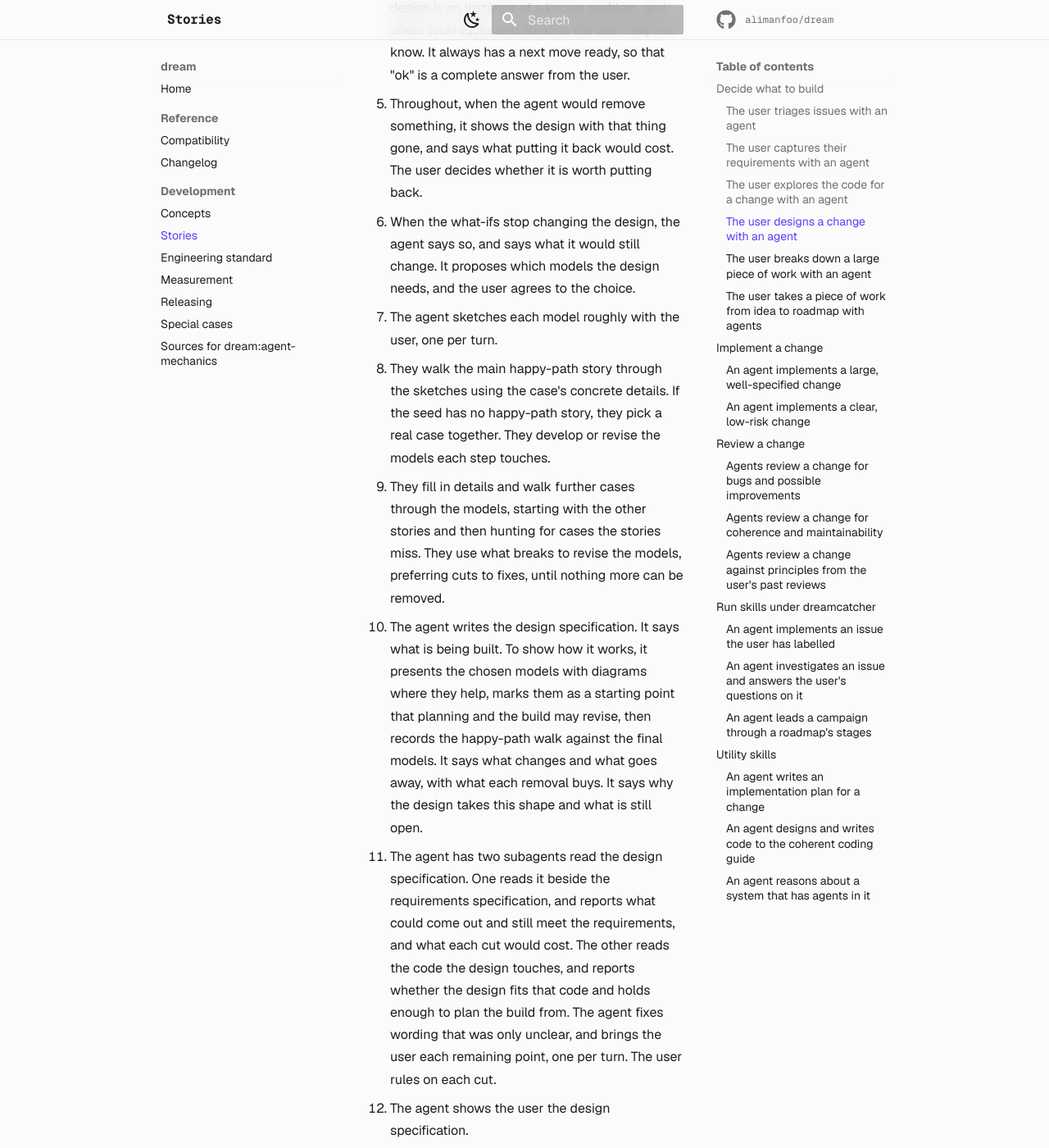
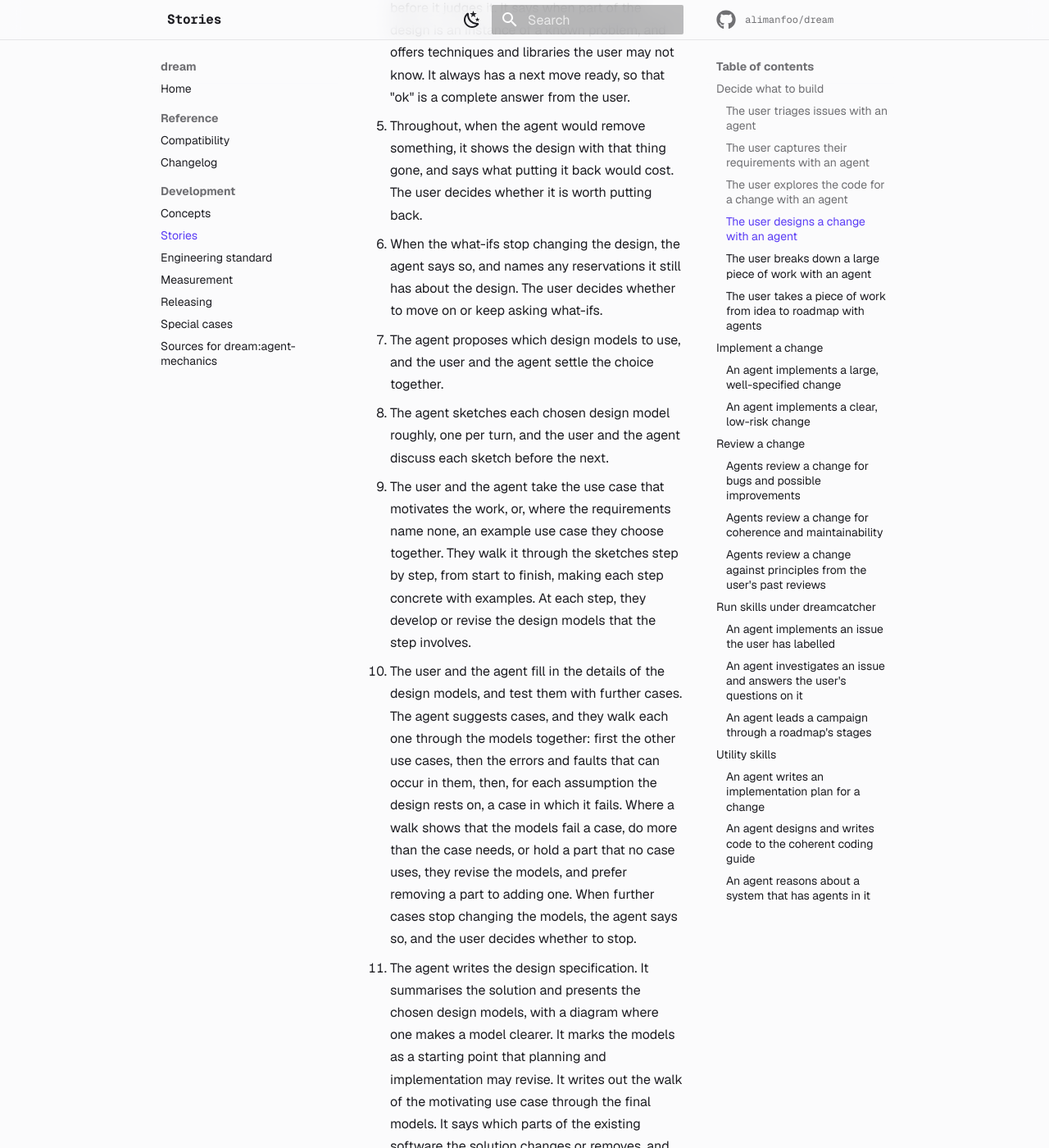
Before and after one commit to alimanfoo/dream, an MkDocs documentation site: the page built from docs/stories.md, in a window 1280 px wide and 1400 px high, scrolled down 6277 px. Shown: the whole window at 82% size. Built offline with MkDocs 1.6.1 and Material for MkDocs 9.7.7, drawn with Linux system fonts in a browser that asks for light colours; comment, search, counter and statistics services are not loaded; some of the changed text lies outside the part shown.

Commit message:
Rewrite the weave story around design models and use cases
Co-Authored-By: Claude Opus 5.5 <noreply@anthropic.com>

```diff
--- a/docs/stories.md
+++ b/docs/stories.md
@@ -135,10 +135,10 @@ read all of it.
 
 ### The user designs a change with an agent
 
-The user knows what they want built, but has no design for it. They want to
-explore design options with an agent, which may know techniques they don't, and
-to capture the design in a design specification that a build can be planned
-from.
+The user has requirements for a change to the software, but no solution. They
+want to explore solutions with an agent, which may know techniques they don't,
+and to record the chosen solution in a design specification detailed enough to
+plan its implementation.
 
 1. The user runs `/dream:weave` with a seed: usually a requirements
    specification, or else an issue, a file or some text.
@@ -159,37 +159,50 @@ from.
 5. Throughout, when the agent would remove something, it shows the design with
    that thing gone, and says what putting it back would cost. The user decides
    whether it is worth putting back.
-6. When the what-ifs stop changing the design, the agent says so, and says what
-   it would still change. It proposes which models the design needs, and the
-   user agrees to the choice.
-7. The agent sketches each model roughly with the user, one per turn.
-8. They walk the main happy-path story through the sketches using the case's
-   concrete details. If the seed has no happy-path story, they pick a real case
-   together. They develop or revise the models each step touches.
-9. They fill in details and walk further cases through the models, starting with
-   the other stories and then hunting for cases the stories miss. They use what
-   breaks to revise the models, preferring cuts to fixes, until nothing more can
-   be removed.
-10. The agent writes the design specification. It says what is being built. To
-    show how it works, it presents the chosen models with diagrams where they
-    help, marks them as a starting point that planning and the build may revise,
-    then records the happy-path walk against the final models. It says what
-    changes and what goes away, with what each removal buys. It says why the
-    design takes this shape and what is still open.
-11. The agent has two subagents read the design specification. One reads it
-    beside the requirements specification, and reports what could come out and
-    still meet the requirements, and what each cut would cost. The other reads
-    the code the design touches, and reports whether the design fits that code
-    and holds enough to plan the build from. The agent fixes wording that was
-    only unclear, and brings the user each remaining point, one per turn. The
-    user rules on each cut.
-12. The agent shows the user the design specification.
-13. The agent offers to put the design specification in a specification folder
+6. When the what-ifs stop changing the design, the agent says so, and names any
+   reservations it still has about the design. The user decides whether to move
+   on or keep asking what-ifs.
+7. The agent proposes which design models to use, and the user and the agent
+   settle the choice together.
+8. The agent sketches each chosen design model roughly, one per turn, and the
+   user and the agent discuss each sketch before the next.
+9. The user and the agent take the use case that motivates the work, or, where
+   the requirements name none, an example use case they choose together. They
+   walk it through the sketches step by step, from start to finish, making each
+   step concrete with examples. At each step, they develop or revise the design
+   models that the step involves.
+10. The user and the agent fill in the details of the design models, and test
+    them with further cases. The agent suggests cases, and they walk each one
+    through the models together: first the other use cases, then the errors and
+    faults that can occur in them, then, for each assumption the design rests
+    on, a case in which it fails. Where a walk shows that the models fail a
+    case, do more than the case needs, or hold a part that no case uses, they
+    revise the models, and prefer removing a part to adding one. When further
+    cases stop changing the models, the agent says so, and the user decides
+    whether to stop.
+11. The agent writes the design specification. It summarises the solution and
+    presents the chosen design models, with a diagram where one makes a model
+    clearer. It marks the models as a starting point that planning and
+    implementation may revise. It writes out the walk of the motivating use case
+    through the final models. It says which parts of the existing software the
+    solution changes or removes, and the benefit of each removal. It says which
+    alternatives were rejected and why, and which questions remain open.
+12. The agent has two subagents read the design specification. One reads it
+    beside the requirements, and reports which parts could be removed with the
+    requirements still met, and what each removal would give up. The other reads
+    the existing code that the solution changes or depends on. It reports
+    whether the design specification is consistent with that code, and whether
+    it contains enough detail to plan the solution's implementation. The agent
+    fixes each point that needs only clearer wording, and brings the user each
+    remaining point, one per turn. The user decides on each removal.
+13. The agent shows the user the design specification.
+14. The agent offers to put the design specification in a specification folder
     as `design.md` and open a pull request for it, and does so when the user
     agrees.
 
-The user has a design specification that a build can be planned from, in which
-everything left is there for a reason worth building and keeping.
+The user has a design specification detailed enough to plan the solution's
+implementation, in which every part of the solution has a reason that justifies
+building and maintaining it.
 
 ### The user breaks down a large piece of work with an agent
 
```
